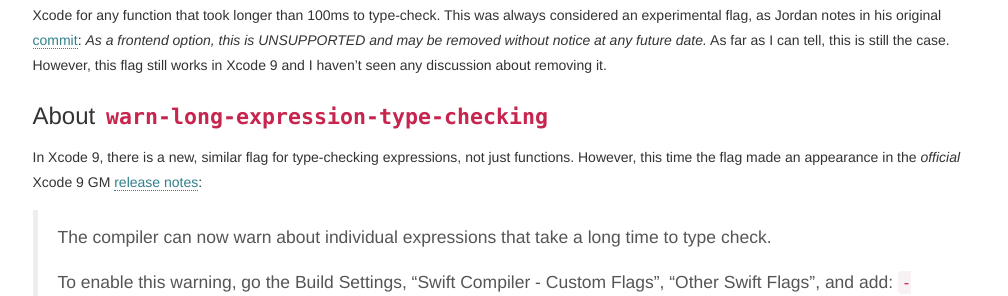
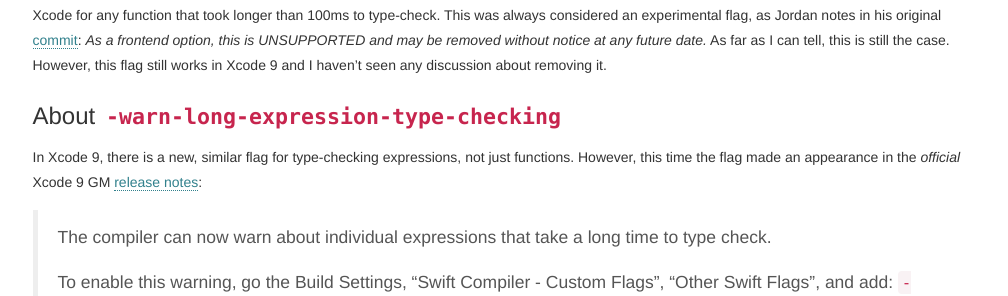
Before and after one commit to jessesquires/jessesquires.com, a Jekyll site: the page built from _posts/2017-09-18-measuring-compile-times-xcode9.md, in a window 1280 px wide. Shown: the part 558-854 px from the top of the page, without its empty margins (135-1143 px from the left). Built offline with Jekyll 4.4.1, drawn with Linux system fonts in a browser that asks for light colours.

Commit message:
fix typo

```diff
--- a/_posts/2017-09-18-measuring-compile-times-xcode9.md
+++ b/_posts/2017-09-18-measuring-compile-times-xcode9.md
@@ -12,7 +12,7 @@
 
 [Bryan Irace](http://irace.me/swift-profiling) and [Soroush Khanlou](http://khanlou.com/2016/12/guarding-against-long-compiles/) originally wrote about the `-warn-long-function-bodies` flag when it was first introduced. You could specify a threshold in milliseconds that would trigger a warning. For example: `-Xfrontend -warn-long-function-bodies=100` would trigger a warning in Xcode for any function that took longer than 100ms to type-check. This was always considered an experimental flag, as Jordan notes in his original [commit](https://github.com/apple/swift/commit/18c75928639acf0ccf0e1fb6729eea75bc09cbd5): *As a frontend option, this is UNSUPPORTED and may be removed without notice at any future date.* As far as I can tell, this is still the case. However, this flag still works in Xcode 9 and I haven't seen any discussion about removing it.
 
-### About `warn-long-expression-type-checking`
+### About `-warn-long-expression-type-checking`
 
 In Xcode 9, there is a new, similar flag for type-checking expressions, not just functions. However, this time the flag made an appearance in the *official* Xcode 9 GM [release notes](https://download.developer.apple.com/Developer_Tools/Xcode_9_GM_seed_build_9A235/Xcode_9_GM_seed_Release_Notes.pdf):
 
```
